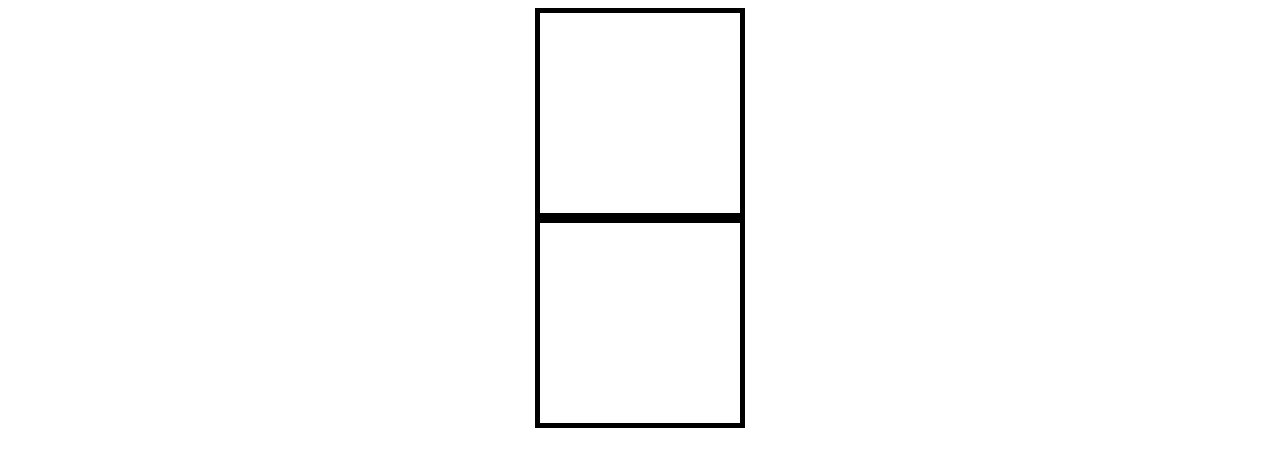
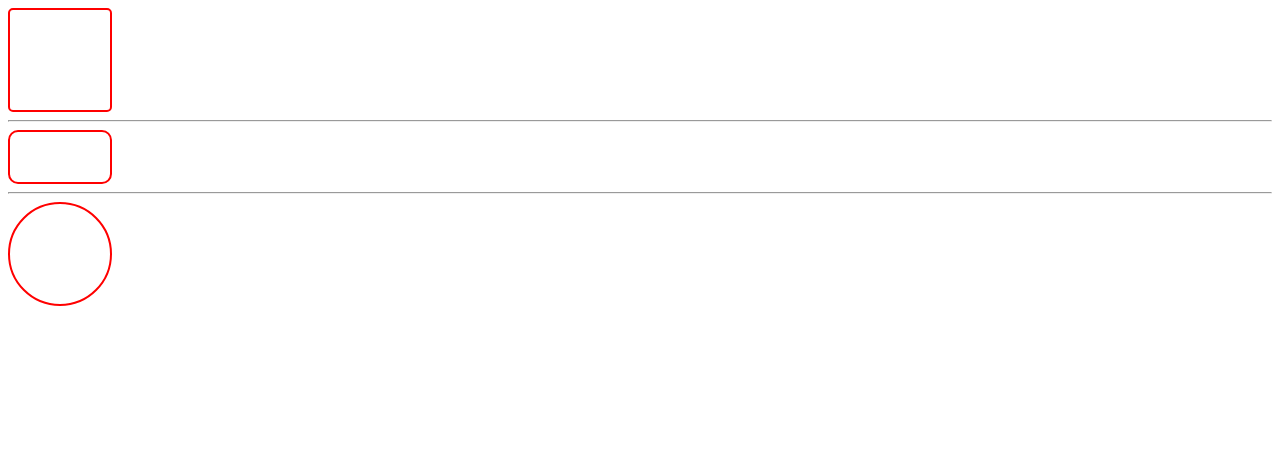
Before and after one commit to bjayanta/css-practice, a plain HTML site: page shape.html in a window 1280 px wide. Drawn offline with Linux system fonts and the light colour scheme.

Commit message:
init branch c4

```diff
--- a/margin.css
+++ /dev/null
@@ -1,23 +0,0 @@
-.box {
-  border: 5px solid black;
-  width: 200px;
-  height: 200px;
-
-  /* margin-top: 50px;
-  margin-left: 200px;
-  margin-bottom: 100px;
-  margin-right: 20px; */
-
-  /* margin: 50px 20px 100px 200px; */
-
-  /* Top Left=Right Bottom */
-  /* margin: 50px 100px 80px; */
-
-  /* Top=Bottom & Left=Right  */
-  /* margin: 50px 100px; */
-
-  /* All side is same */
-  /* margin: 50px; */
-
-  margin: 0 auto;
-}
--- a/padding.css
+++ /dev/null
@@ -1,29 +0,0 @@
-*,
-*::after,
-*::before {
-  box-sizing: border-box;
-}
-
-.box {
-  border: 5px solid black;
-  width: 500px;
-  height: 500px;
-  font-size: 32px;
-
-  /* padding-top: 50px;
-  padding-right: 80px;
-  padding-bottom: 20px;
-  padding-left: 100px; */
-
-  /* No one is same */
-  /* padding: 50px 80px 20px 100px; */
-
-  /* Top Left=Right Bottom */
-  /* padding: 50px 100px 20px; */
-
-  /* Top=Bottom Left=Right */
-  /* padding: 50px 100px; */
-
-  /* All are same */
-  padding: 100px;
-}
--- /dev/null
+++ b/shape.css
@@ -0,0 +1,20 @@
+.squ {
+  width: 100px;
+  height: 100px;
+  border: 2px solid red;
+  border-radius: 5px;
+}
+
+.rec {
+  width: 100px;
+  height: 50px;
+  border: 2px solid red;
+  border-radius: 10px;
+}
+
+.cir {
+  width: 100px;
+  height: 100px;
+  border: 2px solid red;
+  border-radius: 50%;
+}
--- a/margin.html
+++ b/shape.html
@@ -4,12 +4,15 @@
     <meta charset="UTF-8" />
     <meta name="viewport" content="width=device-width, initial-scale=1.0" />
 
-    <title>Margin | C3</title>
-    <link rel="stylesheet" href="margin.css" />
+    <title>Shape | C4</title>
+    <link rel="stylesheet" href="shape.css" />
   </head>
 
   <body>
-    <div class="box"></div>
-    <div class="box"></div>
+    <div class="squ"></div>
+    <hr />
+    <div class="rec"></div>
+    <hr />
+    <div class="cir"></div>
   </body>
 </html>
```
Also changed, not shown: padding.html (deleted, +0 -14 lines), position.css (added, +35 -0 lines), position.html (added, +24 -0 lines), 1 other file.
